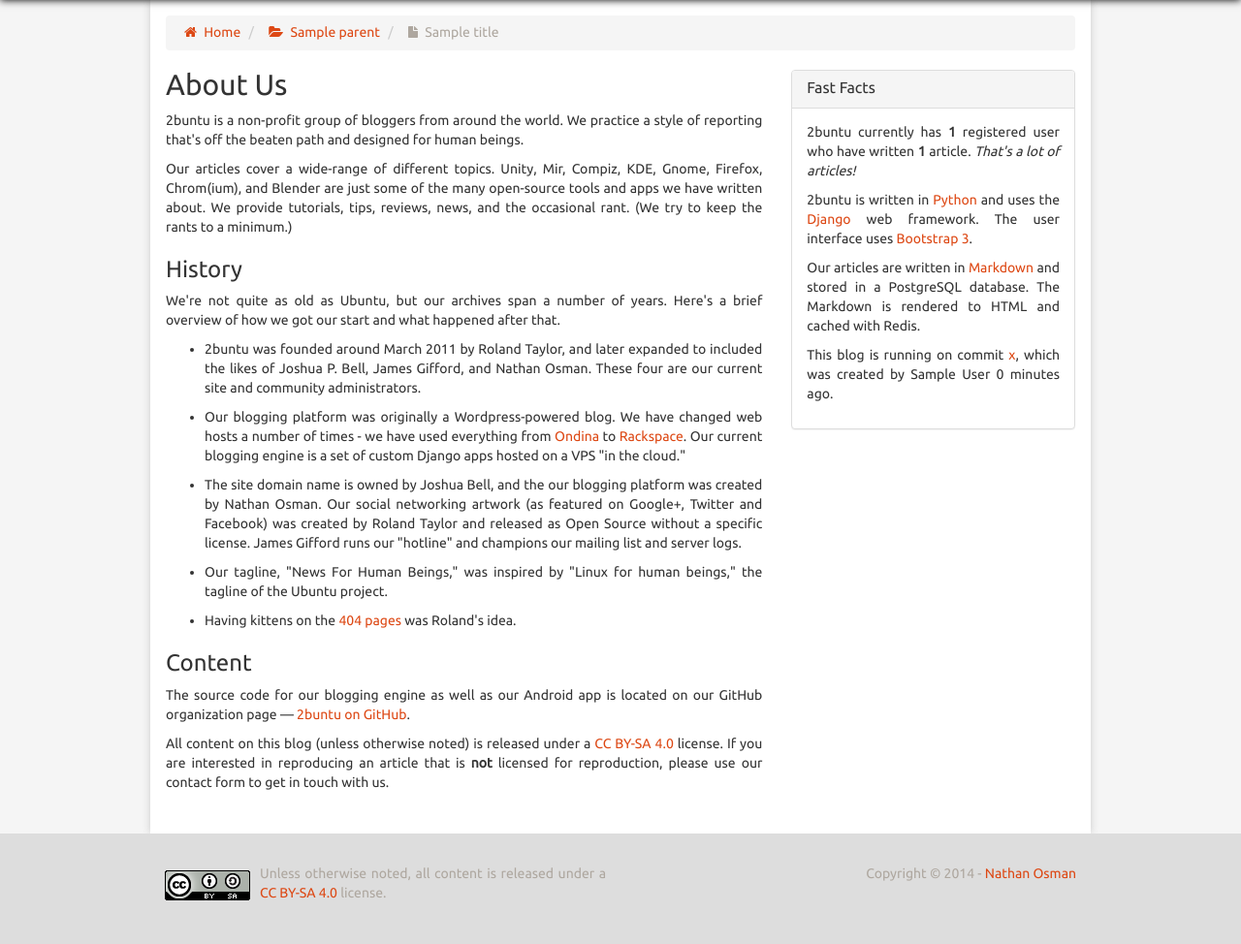
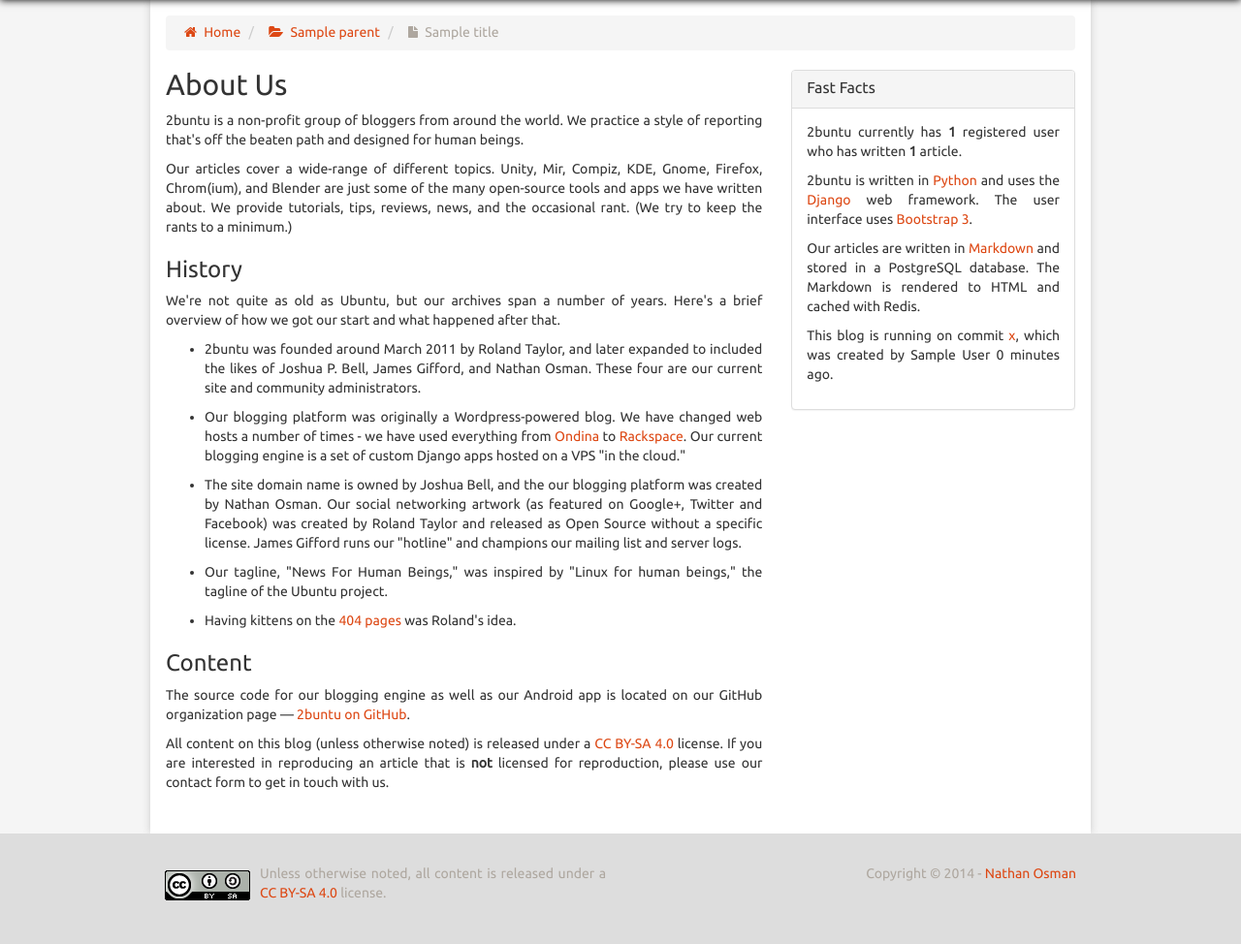
Before and after one commit to 2buntu/2buntu-blog, a Django app: template twobuntu/templates/pages/about.html in a window 1280 px wide. Shown: the part 51-1025 px from the top of the page at 97% size. Run offline with Django 3.2, Linux system fonts and the light colour scheme; the template is opened without the code that fills it: most values are stand-ins (such as "Sample title", 1, 10 or a date in 2020); parts of the project's set-up code (start-up, migrations or seed data) failed here and were passed over; some libraries are stand-ins or nearby versions.

Commit message:
Fixed pluralization bug in about page.

```diff
--- a/twobuntu/templates/pages/about.html
+++ b/twobuntu/templates/pages/about.html
@@ -81,10 +81,12 @@
                         2buntu currently has
                         <strong>{{ num_users }}</strong>
                         registered user{{ num_users|pluralize }}
-                        who have written
+                        who ha{{ num_users|pluralize:"s,ve" }} written
                         <strong>{{ num_articles }}</strong>
                         article{{ num_articles|pluralize }}.
-                        <em>That's a lot of articles!</em>
+                        {% if num_articles > 100 %}
+                            <em>That's a lot of articles!</em>
+                        {% endif %}
                     </p>
                     <p>
                         2buntu is written in <a href="http://python.org">Python</a> and uses
```
